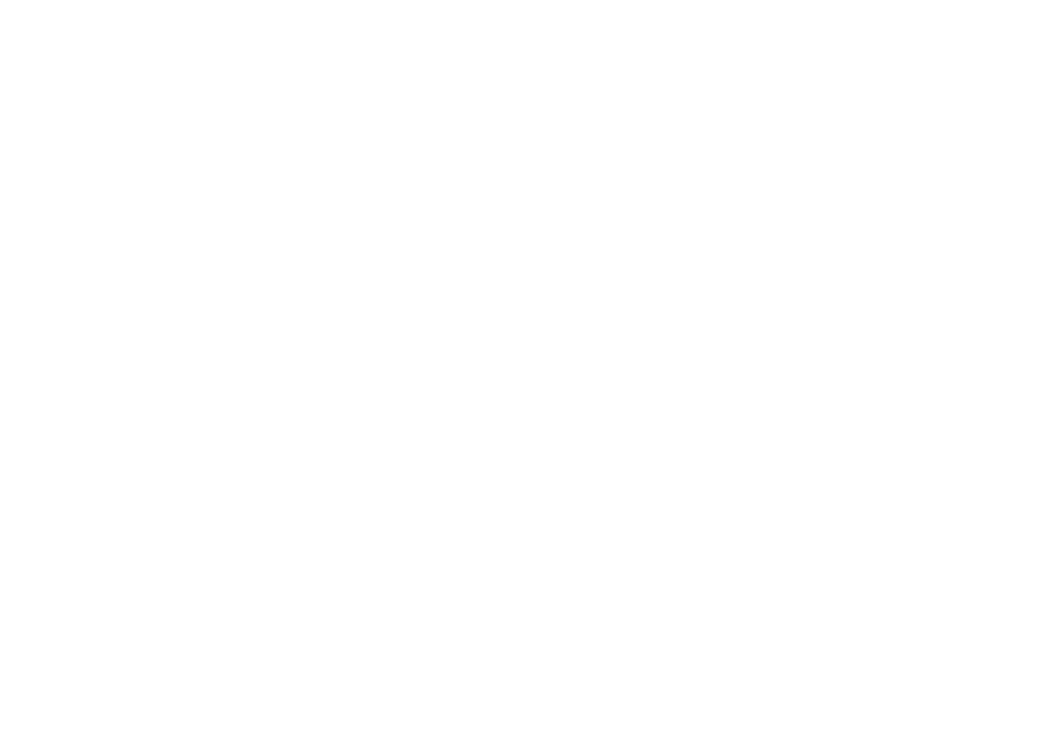
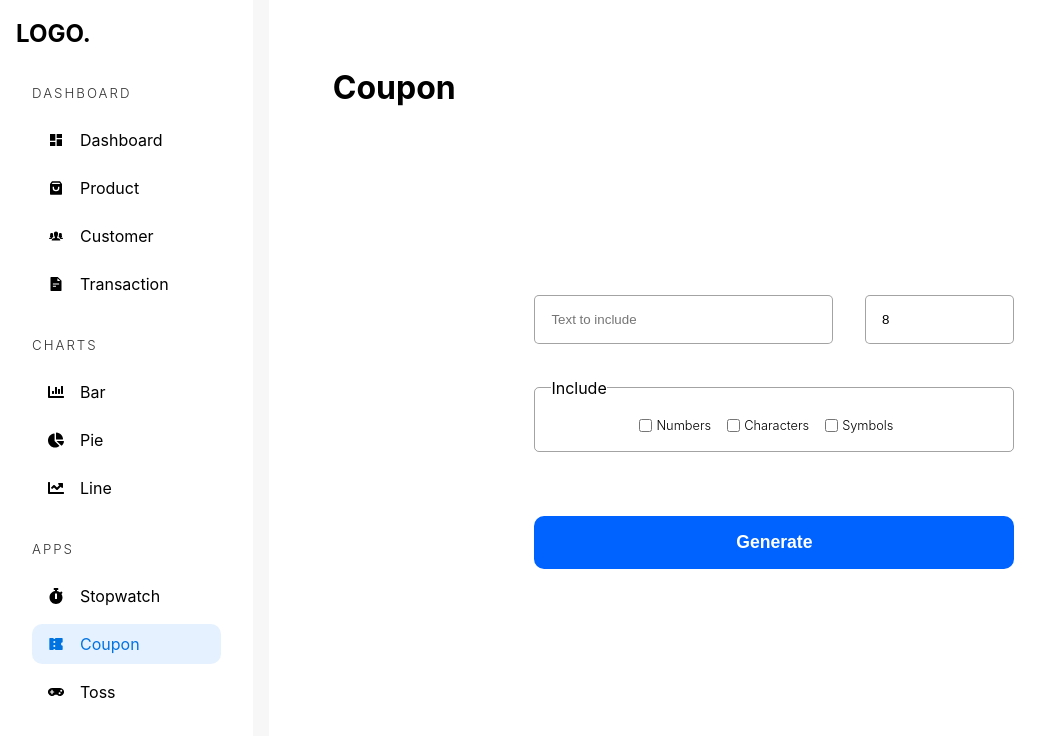
Before and after one commit to JarmanjitSingh/React_Admin_Dashboard_TS_2024, a React (Vite) app: page /admin/app/coupon in a window 1280 px wide. Shown: the top 736 px of the page, without its empty margins (0-1060 px from the left). Built offline with nearby package versions, Linux system fonts and the light colour scheme.

Commit message:
coupun section done

```diff
--- a/src/pages/apps/Coupon.tsx
+++ b/src/pages/apps/Coupon.tsx
@@ -1,11 +1,115 @@
+import { FormEvent, useEffect, useState } from "react";
+import AdminSidebar from "../../components/AdminSidebar";
 
+const allLetters = "ABCDEFGHIJKLMNOPQRSTUVWXYZabcdefghijklmnopqrstuvwxyz";
+const allNumbers = "1234567890";
+const allSymbols = "!@#$%^&*()_+";
 
 const Coupon = () => {
+  const [prefix, setPrefix] = useState<string>("");
+  const [size, setSize] = useState<number>(8);
+  const [includeNumbers, setIncludeNumbers] = useState<boolean>(false);
+  const [includeCharacters, setIncludeCharacters] = useState<boolean>(false);
+  const [includeSymbols, setIncludeSymbols] = useState<boolean>(false);
+  const [isCopied, setIsCopied] = useState<boolean>(false);
+
+  const [coupon, setCoupon] = useState<string>("");
+
+  const copyText = async (coupon: string) => {
+    await window.navigator.clipboard.writeText(coupon);
+    setIsCopied(true);
+  };
+
+  const submitHandler = (e: FormEvent<HTMLFormElement>) => {
+    e.preventDefault();
+    if (!includeNumbers && !includeCharacters && !includeSymbols)
+      return alert("Please Select One At Least");
+
+    let result: string = prefix || "";
+
+    const loopLength: number = size - result.length;
+
+    for (let i = 0; i < loopLength; i++) {
+      let entireString: string = "";
+
+      if (includeCharacters) entireString += allLetters;
+      if (includeNumbers) entireString += allNumbers;
+      if (includeSymbols) entireString += allSymbols;
+
+      const randomNumber: number = ~~(Math.random() * entireString.length);
+      result += entireString[randomNumber];
+    }
+
+    setCoupon(result);
+  };
+
+  useEffect(() => {
+    setIsCopied(false);
+  }, [coupon]);
+
   return (
-    <div>
+    <div className="adminContainer">
+      <AdminSidebar />
+      <main className="dashboard-app-container">
+        <h1>Coupon</h1>
+        <section>
+          <form className="coupon-form" onSubmit={submitHandler}>
+            <input
+              type="text"
+              placeholder="Text to include"
+              value={prefix}
+              onChange={(e) => setPrefix(e.target.value)}
+              maxLength={size}
+            />
 
+            <input
+              type="number"
+              placeholder="Coupon Length"
+              value={size}
+              onChange={(e) => setSize(Number(e.target.value))}
+              min={8}
+              max={25}
+            />
+
+            <fieldset>
+              <legend>Include</legend>
+
+              <input
+                type="checkbox"
+                checked={includeNumbers}
+                onChange={() => setIncludeNumbers((prev) => !prev)}
+              />
+              <span>Numbers</span>
+
+              <input
+                type="checkbox"
+                checked={includeCharacters}
+                onChange={() => setIncludeCharacters((prev) => !prev)}
+              />
+              <span>Characters</span>
+
+              <input
+                type="checkbox"
+                checked={includeSymbols}
+                onChange={() => setIncludeSymbols((prev) => !prev)}
+              />
+              <span>Symbols</span>
+            </fieldset>
+            <button type="submit">Generate</button>
+          </form>
+
+          {coupon && (
+            <code>
+              {coupon}{" "}
+              <span onClick={() => copyText(coupon)}>
+                {isCopied ? "Copied" : "Copy"}
+              </span>{" "}
+            </code>
+          )}
+        </section>
+      </main>
     </div>
-  )
-}
+  );
+};
 
-export default Coupon
+export default Coupon;
--- a/src/styles/_dashboardapp.scss
+++ b/src/styles/_dashboardapp.scss
@@ -1,14 +1,14 @@
 .dashboard-app-container {
     background-color: white;
+    padding: 4rem;
     height: 100vh;
-  padding: 4rem;
 
     > section {
       @include flex(column, center, center, 2rem);
       height: 100%;
 
       .stopwatch {
-      h2 {
+        > h2 {
           font-size: 2rem;
           font-weight: 300;
           text-align: center;
@@ -40,11 +40,10 @@
         cursor: pointer;
         transform-style: preserve-3d;
         transition: all 0.5s;
-
         > div {
           border-radius: 50%;
+          @include square(100%);
           position: absolute;
-        @include square(100%);
           display: grid;
           place-items: center;
           background-repeat: no-repeat;
@@ -60,5 +59,70 @@
           }
         }
       }
+
+      .coupon-form {
+        @include grid(2fr 1fr, unset, 2rem);
+        max-width: 30rem;
+        width: 100%;
+        > input {
+          padding: 1rem;
+          border: 1px solid rgba(0, 0, 0, 0.359);
+          outline: none;
+          border-radius: 5px;
+        }
+
+        > fieldset {
+          padding: 1rem;
+          border: 1px solid rgba(0, 0, 0, 0.359);
+          border-radius: 5px;
+          @include flex(row, center, center, 0);
+          flex-wrap: wrap;
+          grid-column: 1/3;
+
+          span {
+            font-size: 0.8rem;
+            font-weight: 300;
+            margin-inline-start: 0.25rem;
+            margin-inline-end: 1rem;
           }
         }
+
+        > button {
+          font-weight: 700;
+          font-size: 1.1rem;
+          width: 100%;
+          padding: 1rem;
+          border: none;
+          color: white;
+          cursor: pointer;
+          margin: 2rem 0;
+          border-radius: 10px;
+          grid-column: 1/3;
+          background-color: rgb(0, 98, 255);
+        }
+      }
+
+      > code {
+        position: relative;
+        font-size: 1.2rem;
+        letter-spacing: 2px;
+        cursor: pointer;
+        &:hover > span {
+          opacity: 1;
+        }
+
+        > span {
+          opacity: 0;
+          @include square(100%);
+          top: 0;
+          left: 0;
+          position: absolute;
+          border-radius: 5px;
+          background-color: rgb(15, 15, 15);
+          color: white;
+          font-size: 0.8rem;
+          @include flex;
+        }
+      }
+    }
+  }
```
Lines whose indentation alone changed are shown as unchanged.
